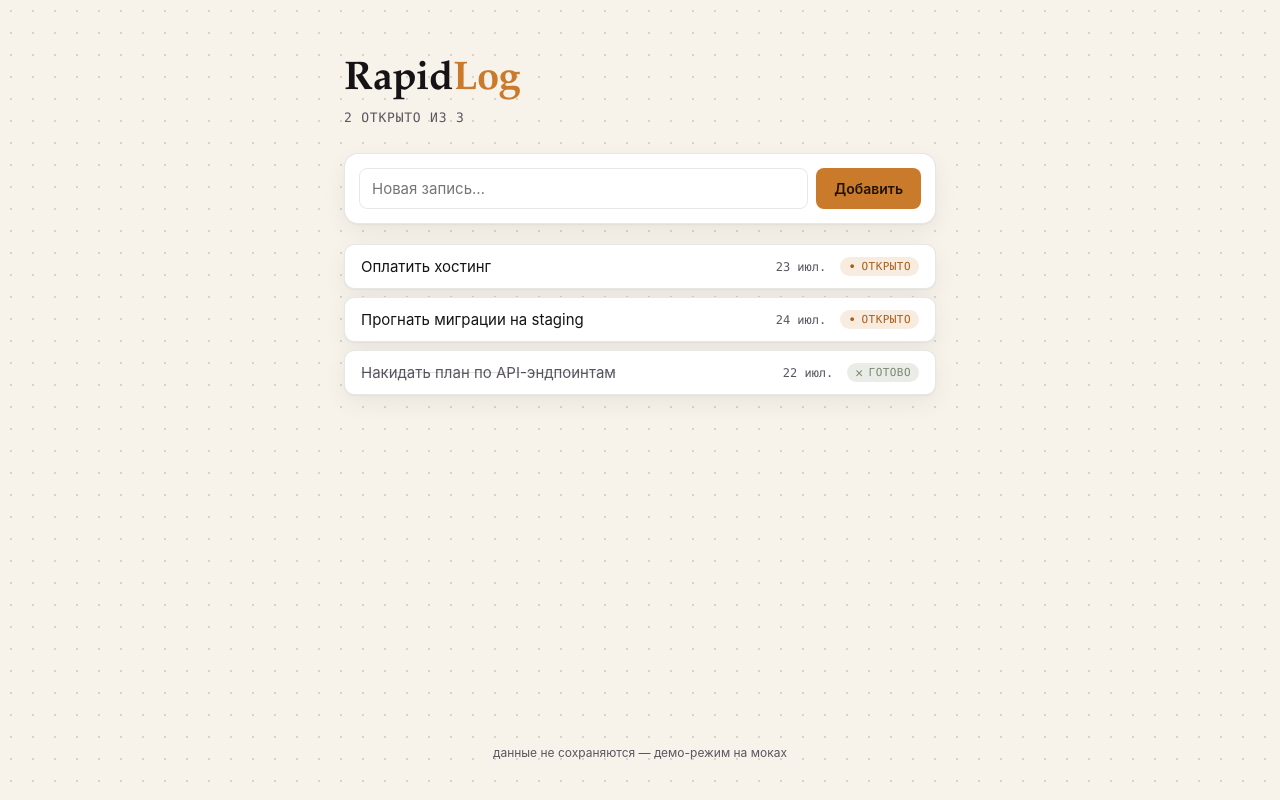
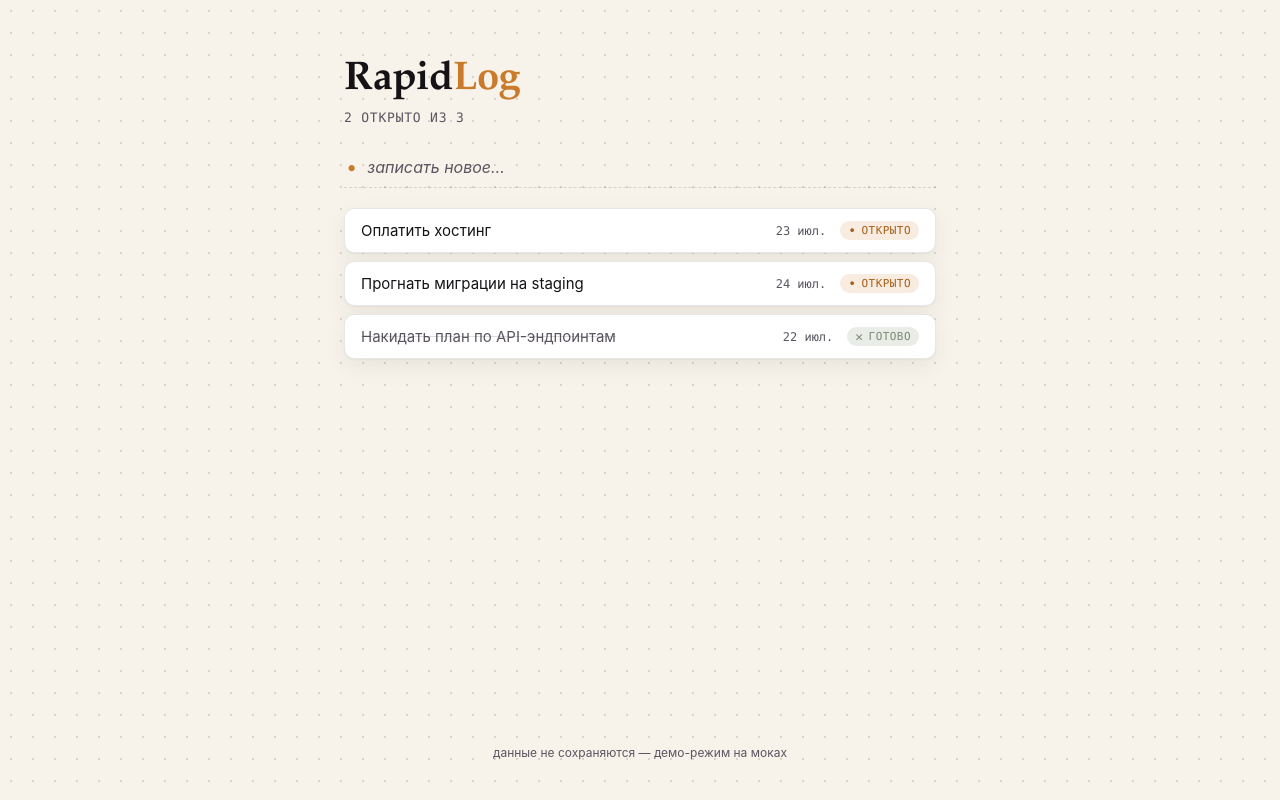
Before and after one commit to alexnesterov/rapidlog, a React (Vite) app in the folder web/: page / in a window 1280 px wide. Built offline with nearby package versions, Linux system fonts and the light colour scheme.

Commit message:
Restyle bullet create form as an inline capture line

```diff
--- a/web/src/App.css
+++ b/web/src/App.css
@@ -47,65 +47,83 @@
   text-align: center;
 }
 
-/* form */
+/* capture line — reads as the next line on the page, not a form widget */
 
-.bullet-form {
-  background: var(--card);
-  border: 1px solid var(--card-border);
-  border-radius: 14px;
-  padding: 14px;
-  box-shadow: var(--shadow);
+.scribble {
+  position: relative;
+  display: flex;
+  align-items: baseline;
+  gap: 10px;
+  padding: 2px 2px 8px;
+  border-bottom: 1px dashed var(--paper-line);
 }
 
-.bullet-form__row {
-  display: flex;
-  gap: 8px;
-  flex-wrap: wrap;
+.scribble__mark {
+  flex-shrink: 0;
+  font-size: 20px;
+  line-height: 1;
+  color: var(--accent);
+  transform: translateY(1px);
 }
 
-.bullet-form__title {
-  flex: 1 1 220px;
+.scribble__input {
+  flex: 1;
+  min-width: 0;
+  font: inherit;
+  font-size: 16px;
+  color: var(--ink);
+  background: transparent;
+  border: none;
+  padding: 2px 0;
 }
 
-.bullet-form__title {
-  font: inherit;
-  font-size: 15px;
-  color: var(--ink);
-  background: transparent;
-  border: 1px solid var(--card-border);
-  border-radius: 8px;
-  padding: 10px 12px;
+.scribble__input::placeholder {
+  color: var(--ink-soft);
+  font-style: italic;
 }
 
-.bullet-form__title:focus {
+.scribble__input:focus {
   outline: none;
-  border-color: var(--accent);
 }
 
-.bullet-form__submit {
+.scribble__submit {
+  flex-shrink: 0;
   border: none;
-  border-radius: 8px;
-  padding: 10px 18px;
-  background: var(--accent);
-  color: #201304;
-  font-weight: 600;
-  font-size: 14px;
+  background: transparent;
+  color: var(--accent);
+  font-size: 17px;
+  line-height: 1;
+  padding: 0 2px;
   cursor: pointer;
-  transition: background-color 0.15s ease;
+  opacity: 0;
+  transform: translateX(-4px);
+  transition:
+    opacity 0.15s ease,
+    transform 0.15s ease,
+    color 0.15s ease;
 }
 
-.bullet-form__submit:hover:not(:disabled) {
-  background: var(--accent-strong);
+.scribble:focus-within .scribble__submit,
+.scribble__submit:not(:disabled) {
+  opacity: 1;
+  transform: translateX(0);
 }
 
-.bullet-form__submit:disabled {
-  opacity: 0.6;
+.scribble__submit:disabled {
+  opacity: 0;
   cursor: default;
 }
 
-.bullet-form__error {
-  margin: 10px 2px 0;
-  font-size: 13px;
+.scribble__submit:hover:not(:disabled) {
+  color: var(--accent-strong);
+}
+
+.scribble__error {
+  position: absolute;
+  right: 2px;
+  bottom: -18px;
+  font-size: 12px;
+  font-style: italic;
   color: var(--danger);
 }
 
--- a/web/src/components/BulletForm.tsx
+++ b/web/src/components/BulletForm.tsx
@@ -1,4 +1,4 @@
-import { useState, type FormEvent } from "react";
+import { useRef, useState, type FormEvent } from "react";
 import { createBullet } from "../api/bulletsApi";
 import { ApiError } from "../types/bullet";
 
@@ -10,13 +10,14 @@ export function BulletForm({ onCreated }: BulletFormProps) {
   const [title, setTitle] = useState("");
   const [error, setError] = useState<string | null>(null);
   const [submitting, setSubmitting] = useState(false);
+  const inputRef = useRef<HTMLInputElement>(null);
 
   async function handleSubmit(e: FormEvent) {
     e.preventDefault();
     setError(null);
 
     if (title.trim().length === 0) {
-      setError("title is required");
+      setError("нужно название");
       return;
     }
 
@@ -25,6 +26,7 @@ export function BulletForm({ onCreated }: BulletFormProps) {
       await createBullet({ title: title.trim() });
       setTitle("");
       onCreated();
+      inputRef.current?.focus();
     } catch (err) {
       setError(err instanceof ApiError ? err.message : "не удалось создать запись");
     } finally {
@@ -33,23 +35,33 @@ export function BulletForm({ onCreated }: BulletFormProps) {
   }
 
   return (
-    <form className="bullet-form" onSubmit={handleSubmit}>
-      <div className="bullet-form__row">
+    <form className="scribble" onSubmit={handleSubmit}>
+      <span className="scribble__mark" aria-hidden="true">
+        •
+      </span>
       <input
-          className="bullet-form__title"
+        ref={inputRef}
+        className="scribble__input"
         type="text"
-          placeholder="Новая запись…"
+        placeholder="записать новое…"
         value={title}
-          onChange={(e) => setTitle(e.target.value)}
+        onChange={(e) => {
+          setTitle(e.target.value);
+          if (error) setError(null);
+        }}
         maxLength={200}
         disabled={submitting}
-          aria-label="Название"
+        aria-label="Название новой записи"
       />
-        <button className="bullet-form__submit" type="submit" disabled={submitting}>
-          {submitting ? "..." : "Добавить"}
+      <button
+        className="scribble__submit"
+        type="submit"
+        disabled={submitting || title.trim().length === 0}
+        aria-label="Добавить запись"
+      >
+        ↵
       </button>
-      </div>
-      {error && <p className="bullet-form__error">{error}</p>}
+      {error && <span className="scribble__error">{error}</span>}
     </form>
   );
 }
```
Lines whose indentation alone changed are shown as unchanged.
